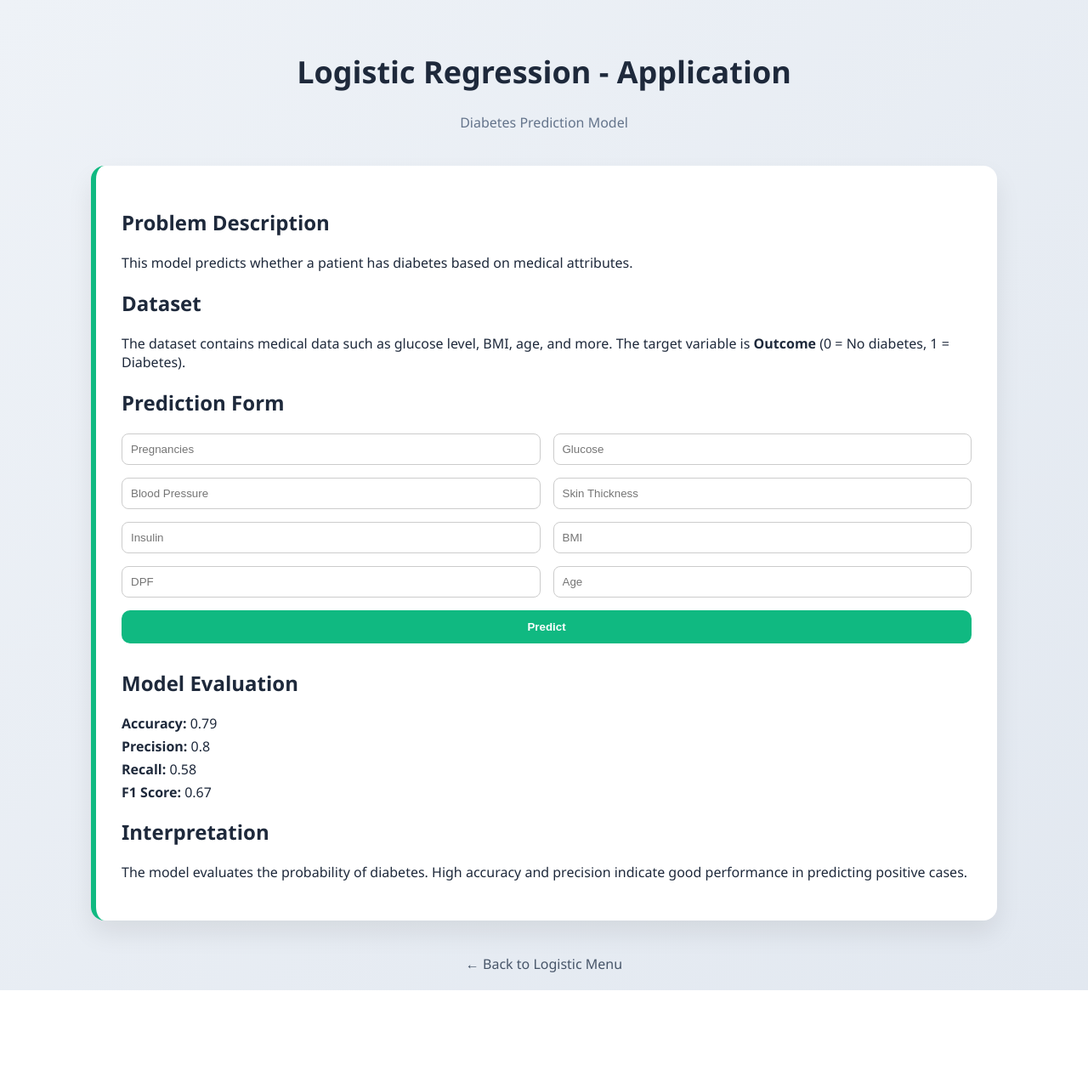
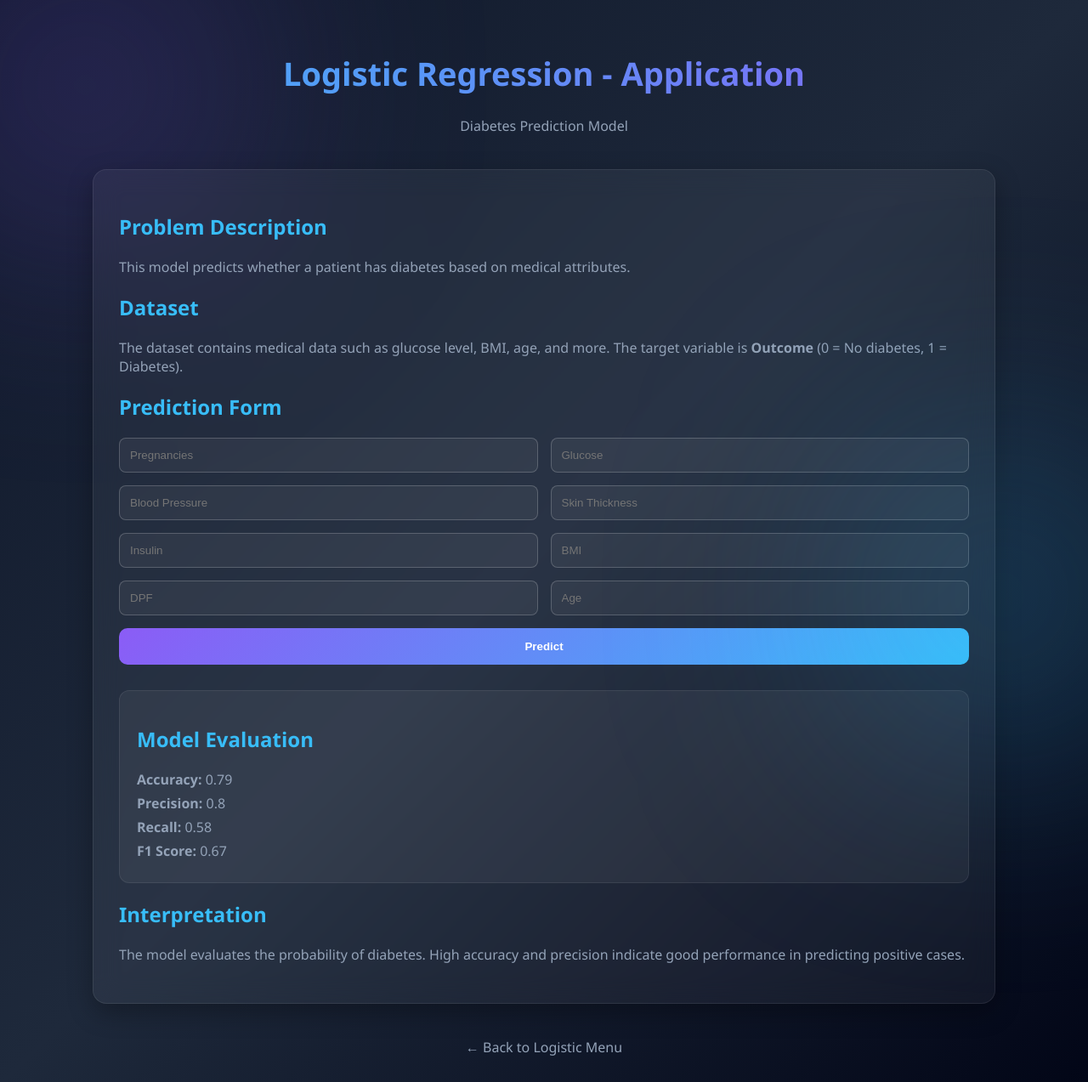
Before and after one commit to nedama12/Clase20022026, a Flask app: page /LogisticRegressionApplication in a window 1280 px wide. Shown: the whole page at 85% size. Before the commit the page ends 1165 px from the top, so only its background shows below. Run offline with Flask 3, Linux system fonts and the light colour scheme; parts of the project's set-up code (start-up, migrations or seed data) failed here and were passed over.

Commit message:
Style Regression

```diff
--- a/templates/LogisticRegressionApplication.html
+++ b/templates/LogisticRegressionApplication.html
@@ -6,35 +6,75 @@
 
 <style>
 
+/* BASE */
 body {
     margin: 0;
     font-family: 'Segoe UI', sans-serif;
-    background: linear-gradient(135deg, #eef2f7, #e2e8f0);
-    color: #1e293b;
+    background: linear-gradient(135deg, #0f172a, #1e293b, #020617);
+    color: #e2e8f0;
 }
 
+/* FONDO */
+body::before {
+    content: "";
+    position: fixed;
+    width: 500px;
+    height: 500px;
+    background: radial-gradient(circle, rgba(139,92,246,0.25), transparent);
+    top: -150px;
+    left: -150px;
+    filter: blur(120px);
+}
+
+body::after {
+    content: "";
+    position: fixed;
+    width: 500px;
+    height: 500px;
+    background: radial-gradient(circle, rgba(56,189,248,0.25), transparent);
+    bottom: -150px;
+    right: -150px;
+    filter: blur(120px);
+}
+
+/* HEADER */
 .header {
     text-align: center;
     margin-top: 60px;
 }
 
 .header h1 {
-    font-size: 36px;
+    font-size: 38px;
+    background: linear-gradient(90deg, #38bdf8, #8b5cf6);
+    -webkit-background-clip: text;
+    color: transparent;
 }
 
 .header p {
-    color: #64748b;
+    color: #94a3b8;
 }
 
 /* CARD */
 .card {
     max-width: 1000px;
     margin: 40px auto;
-    background: white;
+    background: rgba(255,255,255,0.05);
     padding: 30px;
     border-radius: 16px;
-    border-left: 6px solid #10b981;
-    box-shadow: 0 15px 30px rgba(0,0,0,0.08);
+    backdrop-filter: blur(15px);
+    border: 1px solid rgba(255,255,255,0.08);
+    box-shadow: 0 10px 30px rgba(0,0,0,0.3);
+}
+
+/* TITULOS */
+h2 {
+    color: #38bdf8;
+    margin-top: 20px;
+}
+
+/* TEXTO */
+p {
+    color: #94a3b8;
 }
 
 /* FORM */
@@ -45,51 +85,67 @@ form {
     margin-top: 20px;
 }
 
+/* INPUT */
 input {
-    padding: 10px;
+    padding: 12px;
     border-radius: 8px;
-    border: 1px solid #ccc;
+    border: 1px solid rgba(255,255,255,0.2);
+    background: rgba(255,255,255,0.05);
+    color: white;
 }
 
+/* BOTON */
 button {
     grid-column: span 2;
-    padding: 12px;
+    padding: 14px;
     border: none;
     border-radius: 10px;
-    background: #10b981;
+    background: linear-gradient(135deg, #8b5cf6, #38bdf8);
     color: white;
     font-weight: bold;
     cursor: pointer;
+    transition: 0.3s;
 }
 
 button:hover {
-    background: #059669;
+    transform: translateY(-2px);
+    box-shadow: 0 0 20px rgba(139,92,246,0.5);
 }
 
 /* RESULT */
 .result {
     margin-top: 20px;
     padding: 15px;
-    background: #f1f5f9;
+    background: rgba(56,189,248,0.1);
+    border-left: 4px solid #38bdf8;
     border-radius: 10px;
 }
 
 /* METRICS */
 .metrics {
     margin-top: 30px;
+    padding: 20px;
+    background: rgba(255,255,255,0.05);
+    border-radius: 12px;
+    border: 1px solid rgba(255,255,255,0.08);
 }
 
 .metrics p {
-    margin: 5px 0;
+    margin: 6px 0;
 }
 
 /* BACK */
 .back {
     display: block;
     width: fit-content;
-    margin: 20px auto;
+    margin: 30px auto;
     text-decoration: none;
-    color: #475569;
+    color: #94a3b8;
+    transition: 0.3s;
+}
+
+.back:hover {
+    color: #38bdf8;
 }
 
 </style>
```
Also changed, not shown: templates/LinearRegressionConcept.html (+52 -20 lines), templates/LinearRegressionGrade.html (+54 -21 lines), templates/LogisticRegression.html (+61 -20 lines), templates/LogisticRegressionConcept.html (+50 -18 lines).
